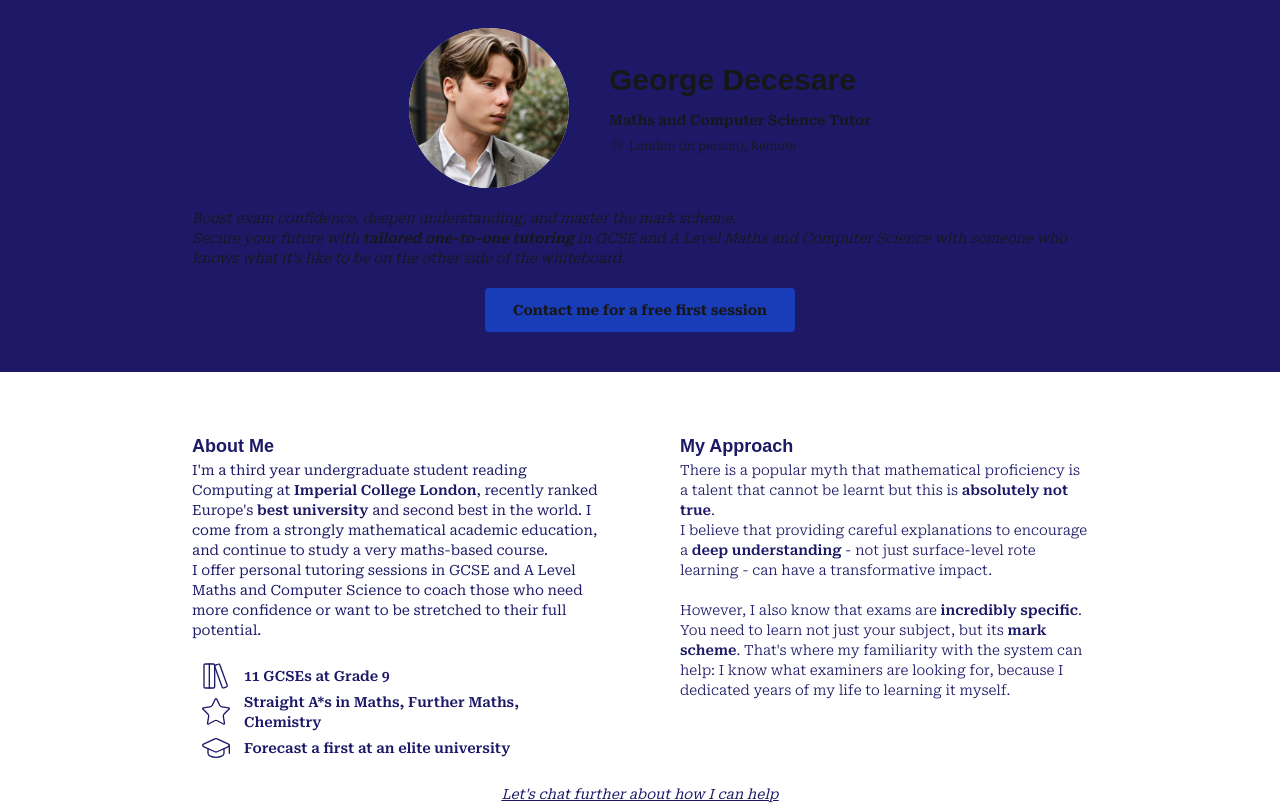
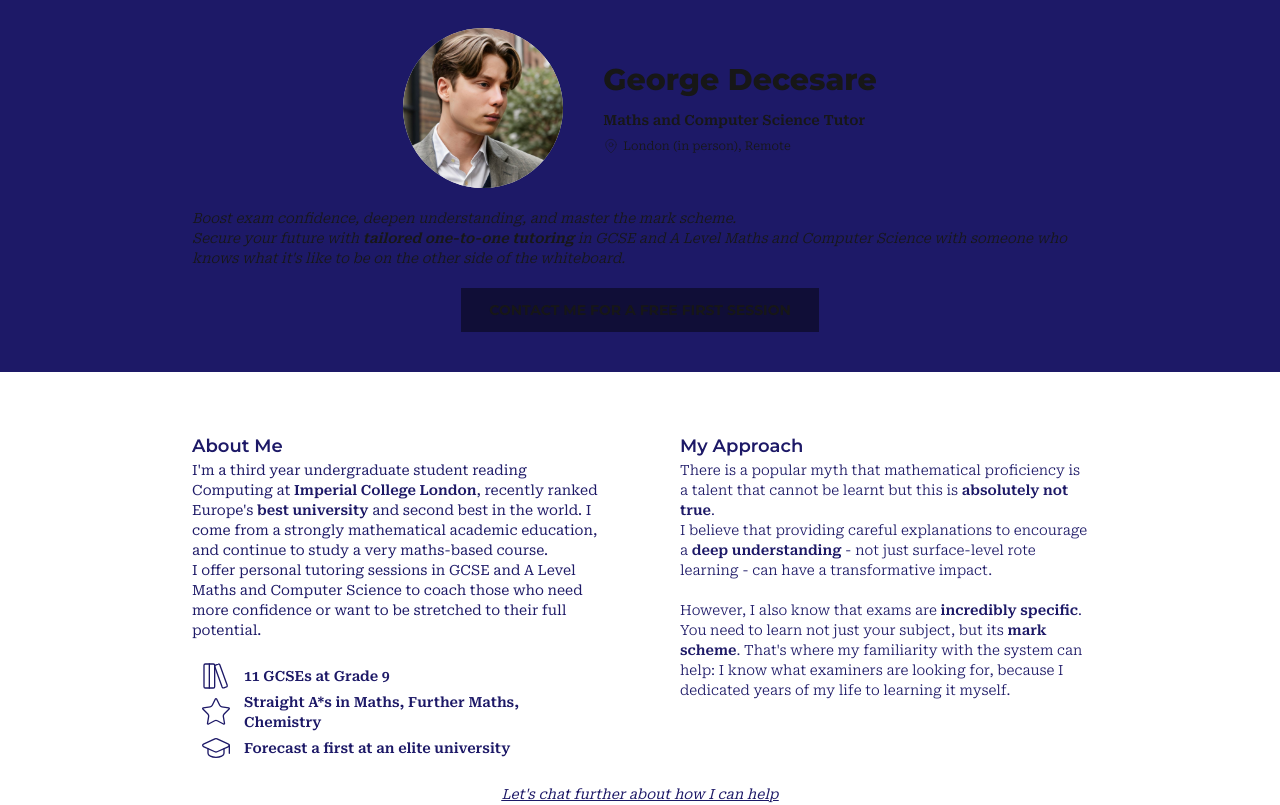
Before and after one commit to georgedecesare/decesare-dev, a Next.js app: page /tutor in a window 1280 px wide. Shown: the top 805 px of the page. Built offline with nearby package versions, Linux system fonts and the light colour scheme.

Commit message:
Everything changed again

```diff
--- a/src/app/(tutor)/globals.css
+++ b/src/app/(tutor)/globals.css
@@ -13,6 +13,7 @@
   --font-serif: var(--font-serif);
   --font-modern: var(--font-modern);
   --color-darkblue: #1d1967;
+  --color-darkerblue: #100e37;
 }
 
 @media (prefers-color-scheme: dark) {
--- a/src/app/(tutor)/layout.tsx
+++ b/src/app/(tutor)/layout.tsx
@@ -1,5 +1,5 @@
 import type { Metadata, Viewport } from 'next';
-import { Geist, Geist_Mono, Roboto_Serif } from 'next/font/google';
+import { Geist, Geist_Mono, Montserrat, Roboto_Serif } from 'next/font/google';
 import './globals.css';
 import localFont from 'next/font/local';
 
@@ -19,9 +19,10 @@ const serif = Roboto_Serif({
   weight: ['100', '200', '300', '400', '500', '600', '700', '800', '900'],
 });
 
-const modern = localFont({
-  src: './fonts/aspergit.bold.otf',
+const modern = Montserrat({
   variable: '--font-modern',
+  subsets: ['latin'],
+  weight: ['100', '200', '300', '400', '500', '600', '700', '800', '900'],
 });
 
 export const metadata: Metadata = {
--- a/src/app/(tutor)/tutor/page.tsx
+++ b/src/app/(tutor)/tutor/page.tsx
@@ -37,7 +37,7 @@ export default function TutorPage() {
             </div>
           </div>
         </div>
-        <div className="md:hidden">
+        <div className="md:hidden mt-[-10] mb-5">
           <h2 className="font-semibold mt-3 text-sm">
             Maths and Computer Science Tutor
           </h2>
@@ -56,11 +56,12 @@ export default function TutorPage() {
           in GCSE and A Level Maths and Computer Science with someone who knows
           what it&apos;s like to be on the other side of the whiteboard.
         </p>
-        <div
-          className="bg-blue-800 py-3 px-7 rounded-sm text-sm font-bold
-            cursor-pointer"
-        >
-          <Link href="mailto:tutor@decesare.dev?subject=Tutoring%20Enquiry">
+        <div className="bg-darkerblue py-3 px-7 text-sm font-bold
+          cursor-pointer">
+          <Link
+            className="font-modern uppercase"
+            href="mailto:tutor@decesare.dev?subject=Tutoring%20Enquiry"
+          >
             Contact me for a free first session
           </Link>
         </div>
```
